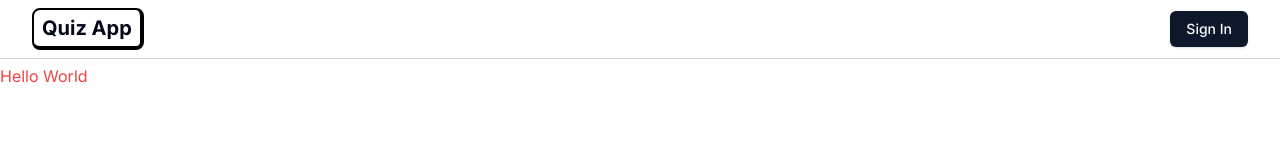
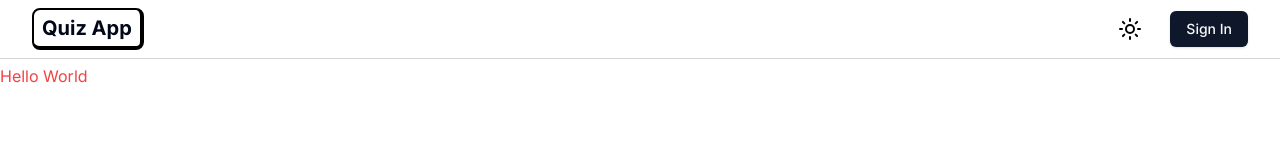
Before and after one commit to DorijanH/quiz-app, a Next.js app: page / in a window 1280 px wide. Shown: the top 160 px of the page. Built offline with nearby package versions, Linux system fonts and the light colour scheme; no server answers.

Commit message:
Added theme toggle component

```diff
--- /dev/null
+++ b/components/mode-toggle.tsx
@@ -0,0 +1,27 @@
+'use client';
+
+import { useTheme } from 'next-themes';
+import { Sun, Moon } from 'lucide-react';
+
+import { Button } from './ui/button';
+
+/**
+ * Function representing the ModeToggle component.
+ *
+ * @returns ModeToggle component
+ */
+export default function ModeToggle() {
+  const { theme, setTheme } = useTheme();
+
+  return (
+    <Button
+      variant="ghost"
+      size="sm"
+      onClick={() => setTheme(theme === 'light' ? 'dark' : 'light')}
+    >
+      <Sun className="rotate-0 scale-100 text-black transition-all dark:-rotate-90 dark:scale-0" />
+      <Moon className="absolute rotate-90 scale-0 transition-all dark:rotate-0 dark:scale-100" />
+      <span className="sr-only">Toggle theme</span>
+    </Button>
+  )
+}
--- a/components/navbar.tsx
+++ b/components/navbar.tsx
@@ -4,6 +4,7 @@ import { getAuthSession } from '@/lib/nextauth';
 
 import UserButton from './user-button';
 import SignInButton from './sign-in-button';
+import ModeToggle from './mode-toggle';
 
 type NavbarProps = {
 
@@ -27,6 +28,9 @@ export default async function Navbar(props: NavbarProps) {
           </p>
         </Link>
 
+        <div className="flex items-center gap-x-4">
+          <ModeToggle />
+
           <div className="flex items-center">
             {session?.user ? (
               <UserButton user={session.user} />
@@ -36,5 +40,6 @@ export default async function Navbar(props: NavbarProps) {
           </div>
         </div>
       </div>
+    </div>
   )
 }
--- a/components/providers.tsx
+++ b/components/providers.tsx
@@ -1,5 +1,6 @@
 'use client';
 
+import { ThemeProvider } from 'next-themes';
 import { SessionProvider } from 'next-auth/react';
 
 type ProvidersProps = {
@@ -14,7 +15,14 @@ type ProvidersProps = {
 export default function Providers({ children }: ProvidersProps) {
   return (
     <SessionProvider>
-      {children}
+      <ThemeProvider
+        attribute="class"
+        defaultTheme="system"
+        enableSystem
+        storageKey="quz-app-theme"
+      >
+        {children}
+      </ThemeProvider>
     </SessionProvider>
   );
 }
--- a/package.json
+++ b/package.json
@@ -20,6 +20,7 @@
     "lucide-react": "0.287.0",
     "next": "13.5.5",
     "next-auth": "4.23.2",
+    "next-themes": "0.2.1",
     "react": "18.2.0",
     "react-dom": "18.2.0",
     "server-only": "0.0.1",
```
Also changed, not shown: 1 other file (tests, documents, lock files or other folders). Lines whose indentation alone changed are shown as unchanged.
